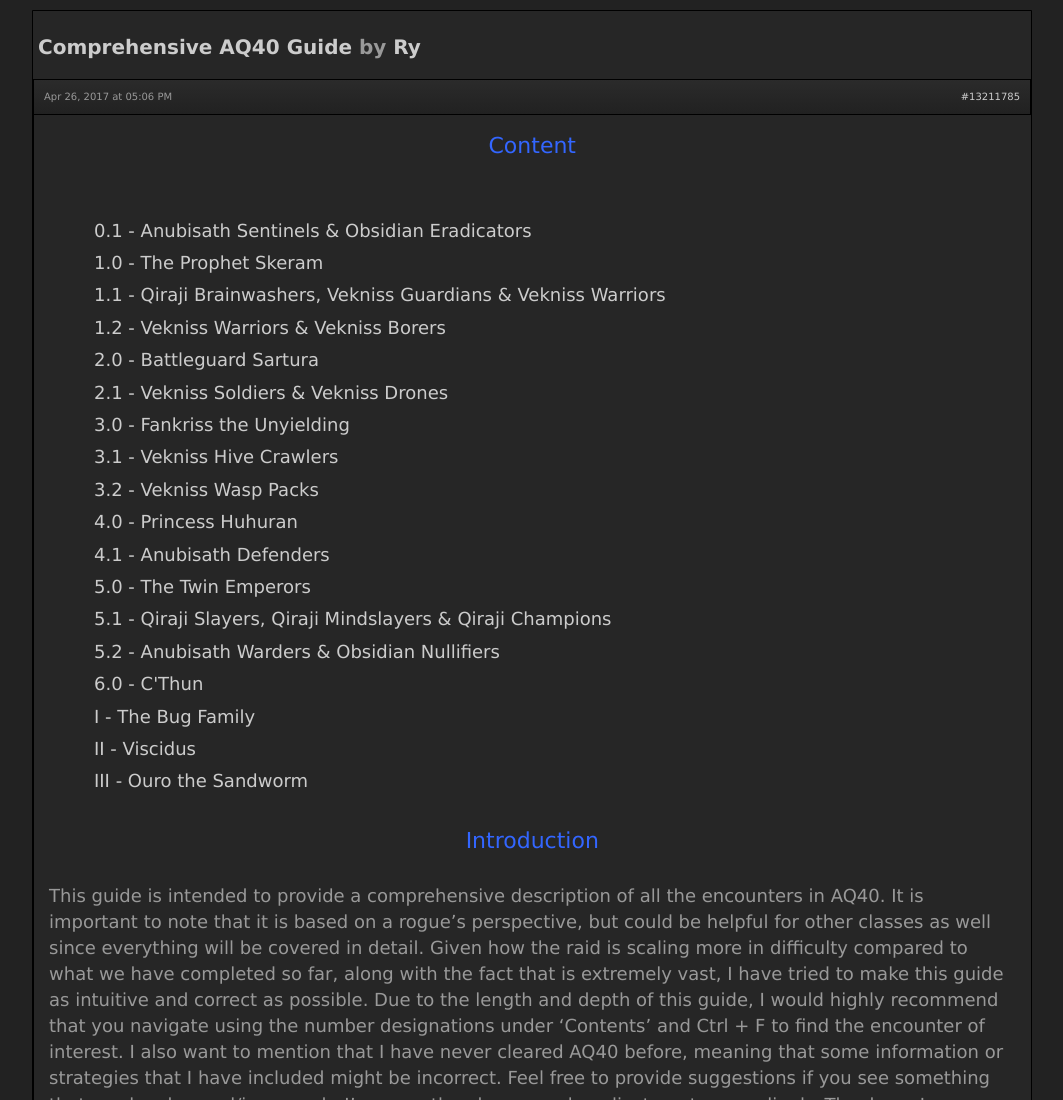
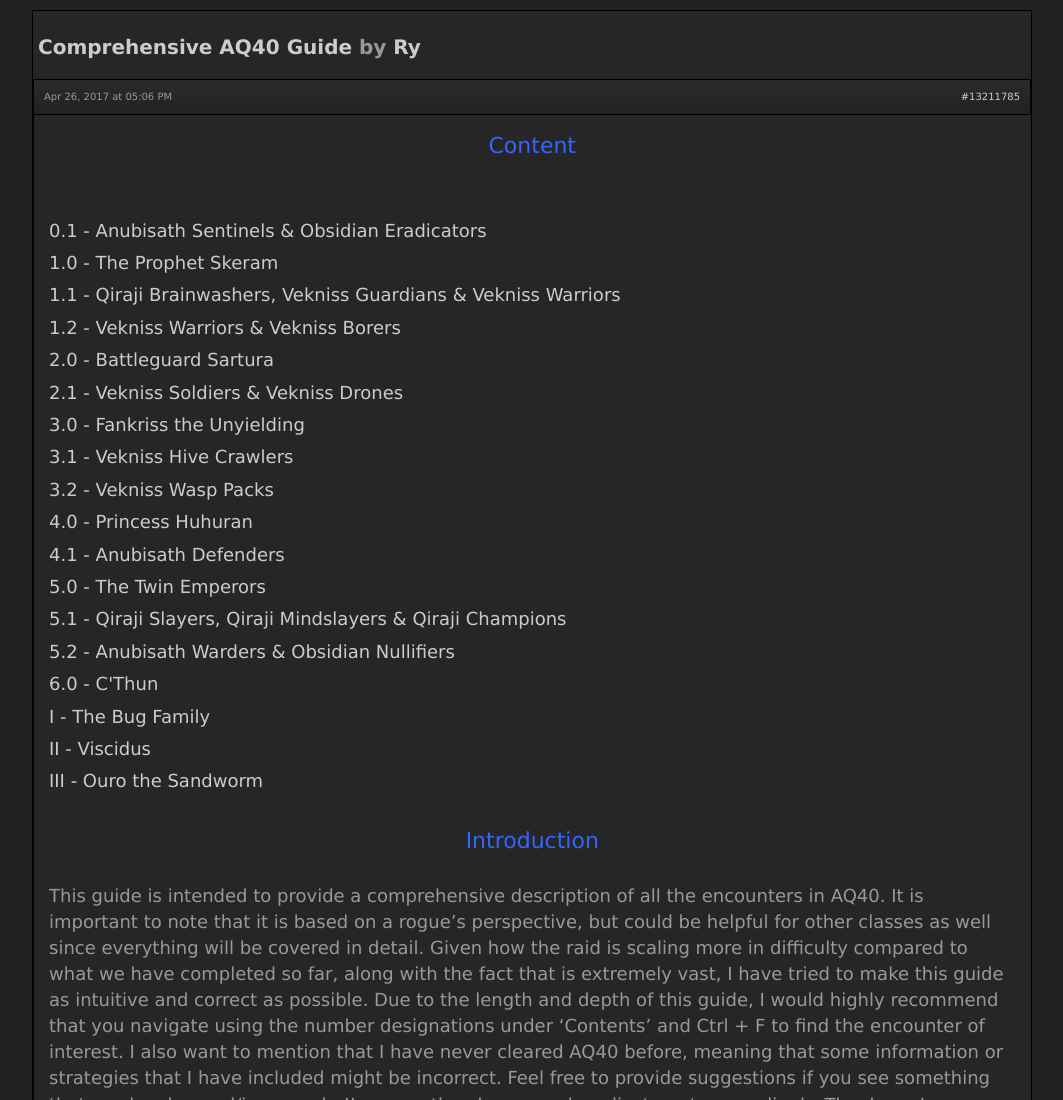
Before and after one commit to Lemmings19/aq-40-guide, a plain HTML site: page index.html in a window 1280 px wide. Shown: the top 1100 px of the page, without its empty margins (108-1171 px from the left). Drawn offline with Linux system fonts and the light colour scheme; a script that the page names is missing.

Commit message:
Update index.html

```diff
--- a/index.html
+++ b/index.html
@@ -49,7 +49,7 @@
                                                                                 </div>
                                                                                 <br><br>
 
-                                                                                <ul style="line-height:1.8em;list-style-type:none;">
+                                                                                <ul style="line-height:1.8em;list-style-type:none;margin-left:0;">
                                                                                     <li><a href="#0-1">0.1 - Anubisath Sentinels &amp; Obsidian Eradicators</a></li>
                                                                                     <li><a href="#1-0">1.0 - The Prophet Skeram</a></li>
                                                                                     <li><a href="#1-1">1.1 - Qiraji Brainwashers, Vekniss Guardians &amp; Vekniss Warriors</a></li>
```
